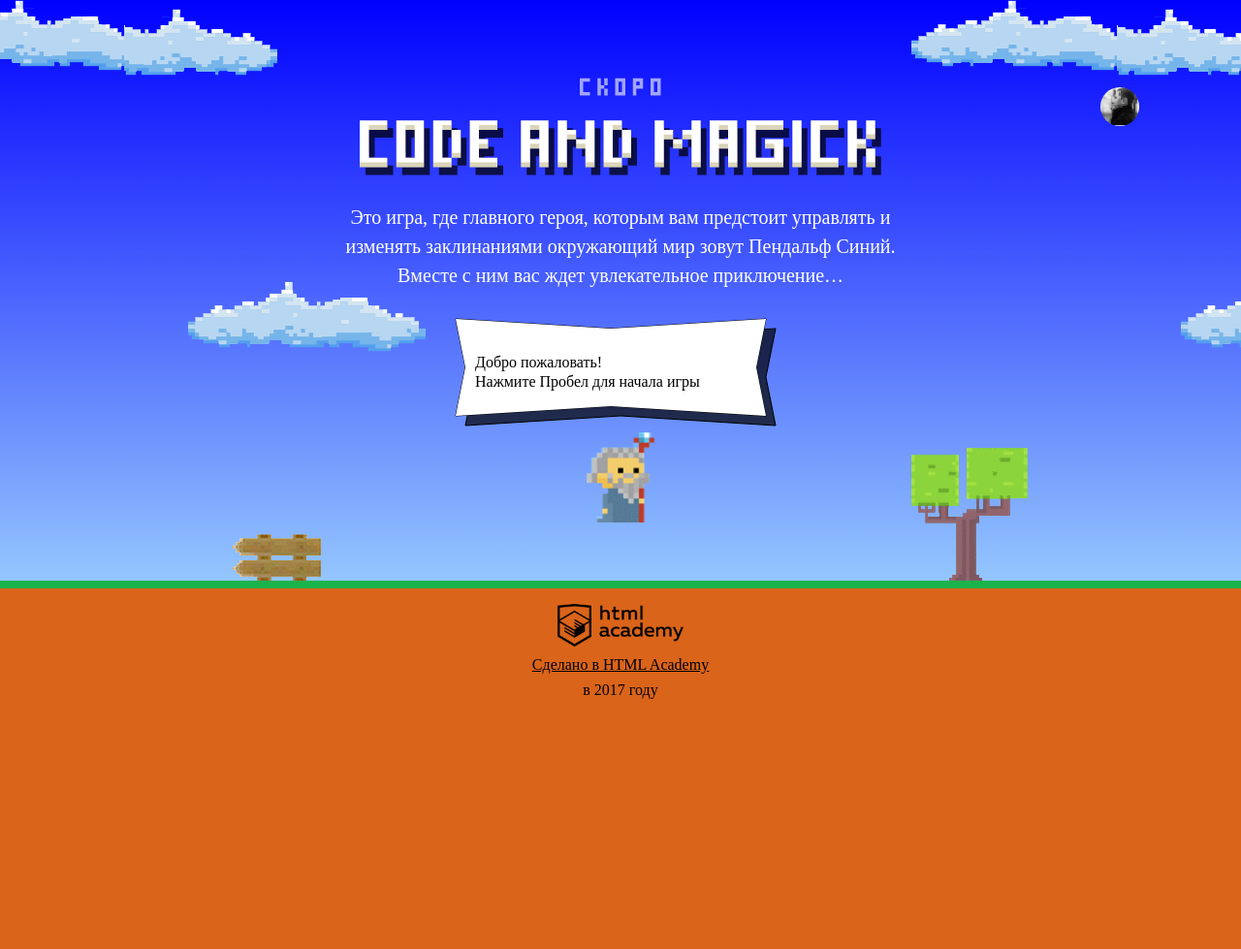
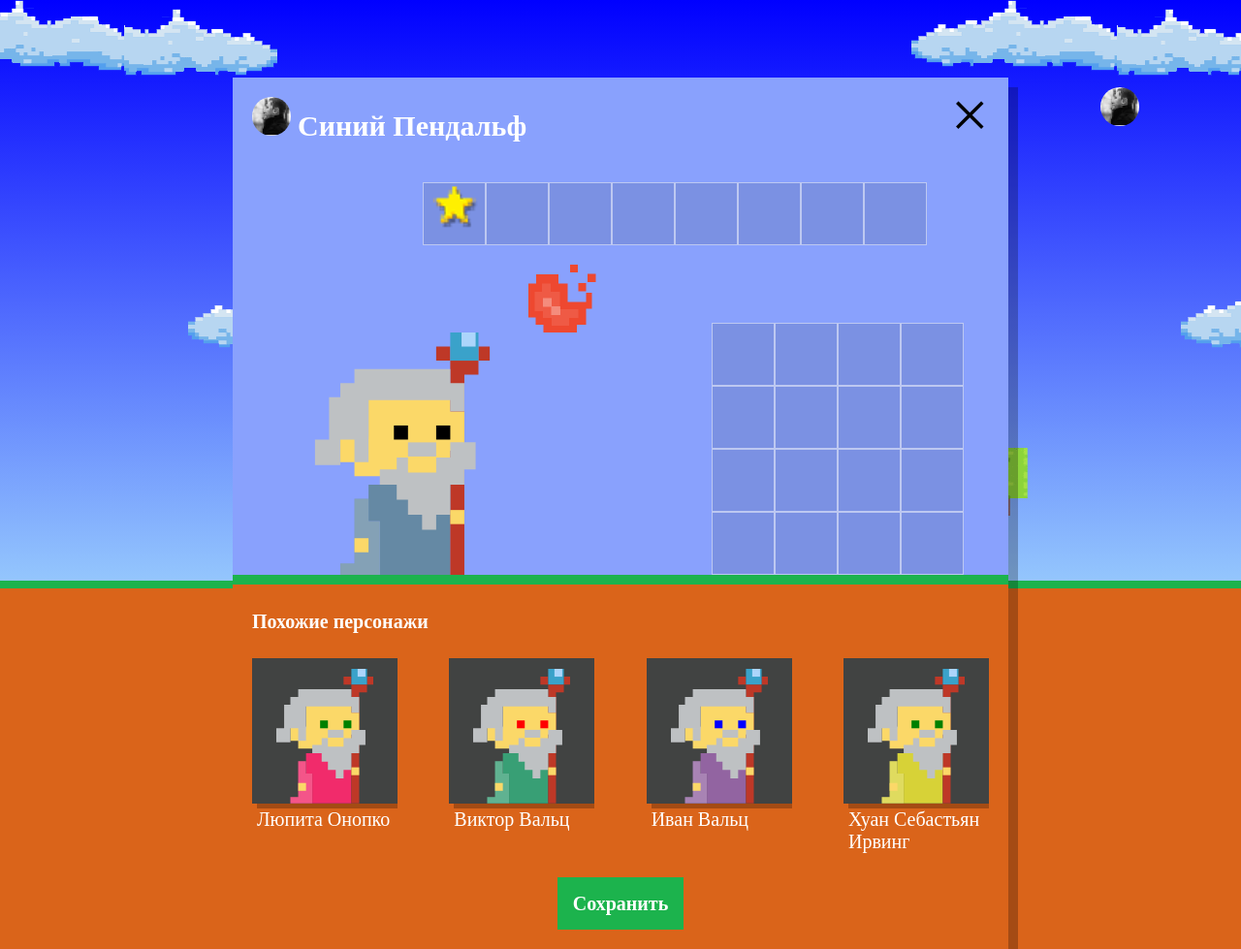
Before and after one commit to dkrech07/291473-code-and-magick-18, a website: page index.html in a window 1280 px wide. Shown: the whole page at 97% size. Before the commit the page ends 800 px from the top, so only its background shows below. Drawn offline with Linux system fonts and the light colour scheme; a web font is replaced by a local one.

Commit message:
Выводит данные во всплывающем окне

```diff
--- a/index.html
+++ b/index.html
@@ -200,6 +200,7 @@
 </script>
 <script src="js/stat.js"></script>
 <script src="js/game.js"></script>
+<script src="js/setup.js"></script>
 
 </body>
 </html>
--- /dev/null
+++ b/js/setup.js
@@ -0,0 +1,58 @@
+'use strict';
+
+var WIZARD_FIRST_NAMES = ['Иван', 'Хуан Себастьян', 'Мария', 'Кристоф', 'Виктор', 'Юлия', 'Люпита', 'Вашингтон'];
+var WIZARD_SECOND_NAMES = ['да Марья', 'Верон', 'Мирабелла', 'Вальц', 'Онопко', 'Топольницкая', 'Нионго', 'Ирвинг'];
+var COAT_COLORS = ['rgb(101, 137, 164)', 'rgb(241, 43, 107)', 'rgb(146, 100, 161)', 'rgb(56, 159, 117)', 'rgb(215, 210, 55)', 'rgb(0, 0, 0)'];
+var EYES_COLORS = ['black', 'red', 'blue', 'yellow', 'green'];
+var WIZARDS_NUMBER = 4;
+
+var userDialog = document.querySelector('.setup');
+userDialog.classList.remove('hidden');
+
+var similarListElement = userDialog.querySelector('.setup-similar-list');
+
+var similarWizardTemplate = document.querySelector('#similar-wizard-template').content.querySelector('.setup-similar-item');
+
+var getRandom = function (number) {
+  return Math.floor(Math.random() * number);
+};
+
+var getWizardsList = function () {
+  var wizardsArray = [];
+  for (var i = 0; i < WIZARDS_NUMBER; i++) {
+    var wizard = {
+      name: WIZARD_FIRST_NAMES[getRandom(WIZARD_FIRST_NAMES.length)] + ' ' + WIZARD_SECOND_NAMES[getRandom(WIZARD_SECOND_NAMES.length)],
+      coatColor: COAT_COLORS[getRandom(COAT_COLORS.length)],
+      eyesColor: EYES_COLORS[getRandom(EYES_COLORS.length)]
+    };
+    wizardsArray.push(wizard);
+  }
+  return wizardsArray;
+};
+
+var wizards = getWizardsList();
+console.log(wizards);
+
+var renderWizard = function (wizard) {
+  var wizardElement = similarWizardTemplate.cloneNode(true);
+
+  wizardElement.querySelector('.setup-similar-label').textContent = wizard.name;
+  wizardElement.querySelector('.wizard-coat').style.fill = wizard.coatColor;
+  wizardElement.querySelector('.wizard-eyes').style.fill = wizard.eyesColor;
+
+  return wizardElement;
+};
+
+var addWizard = function () {
+  var fragment = document.createDocumentFragment();
+
+  for (var i = 0; i < WIZARDS_NUMBER; i++) {
+    fragment.appendChild(renderWizard(wizards[i]));
+  }
+  similarListElement.appendChild(fragment);
+
+};
+
+addWizard();
+
+userDialog.querySelector('.setup-similar').classList.remove('hidden');
```
